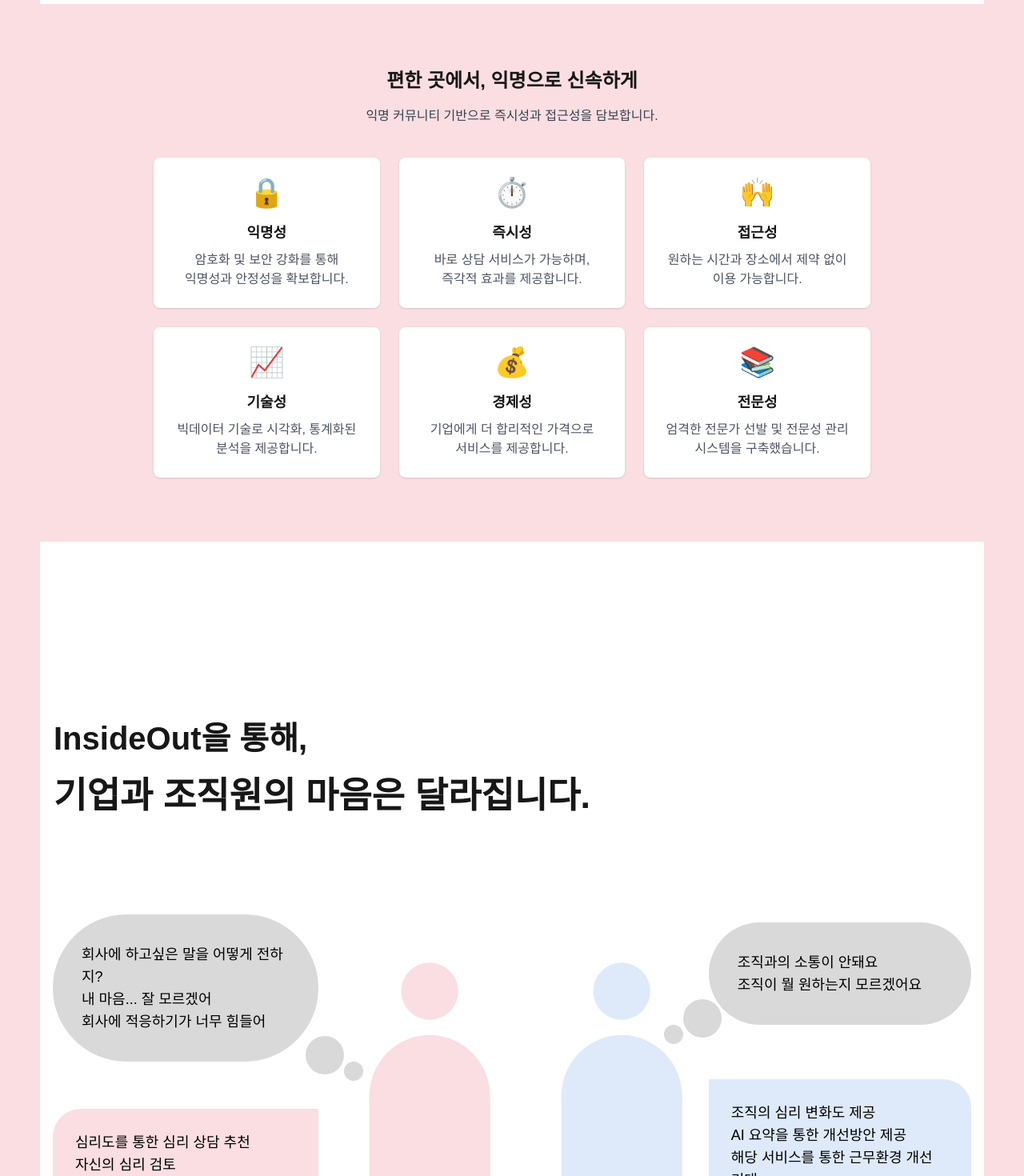
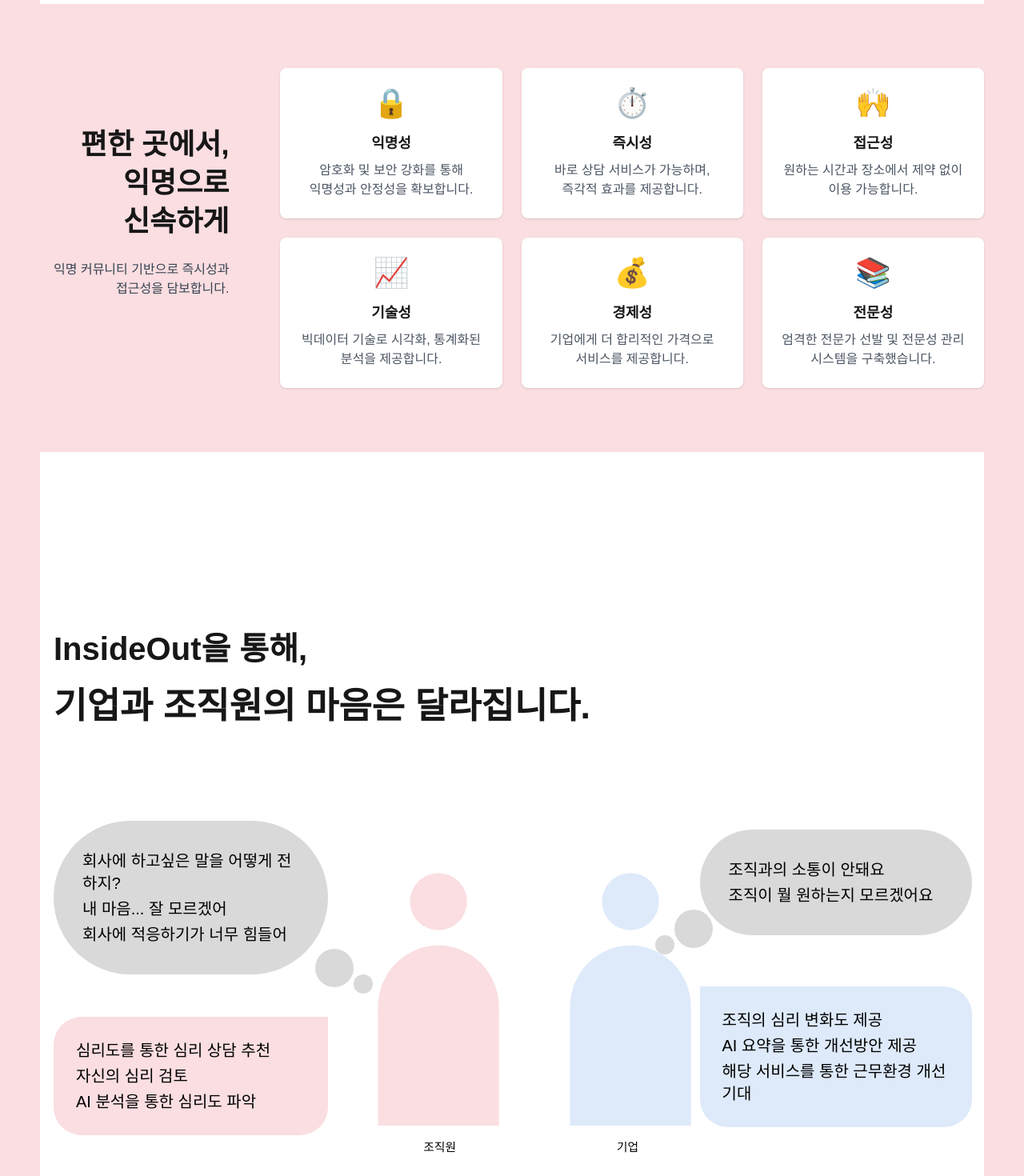
Before and after one commit to gjtjdwl/insideout-front, a Next.js app: page / in a window 1280 px wide. Shown: the part 920-2390 px from the top of the page at 80% size. Built offline with nearby package versions, Linux system fonts and the light colour scheme.

Commit message:
style : content1 css 수정, content2 애니메이션 적용

```diff
--- a/app/page.tsx
+++ b/app/page.tsx
@@ -107,13 +107,17 @@ export default function Home() {
         </div>
 
         <div id="serviceInfo" className="bg-customPink py-20 min-w-full mb-20">
-          <div className="max-w-4xl mx-auto text-center">
-            <h2 className="text-2xl font-bold mb-4">
-              편한 곳에서, 익명으로 신속하게
-            </h2>
-            <p className="text-gray-700 mb-10">
-              익명 커뮤니티 기반으로 즉시성과 접근성을 담보합니다.
-            </p>
+          <div className="max-w-7xl flex justify-between gap-16 mx-auto text-center">
+            <div className="flex flex-col justify-center text-right">
+              <h2 className="text-4xl font-bold mb-4 leading-[3rem]">
+                편한 곳에서, <br />
+                익명으로 <br />
+                신속하게
+              </h2>
+              <p className="text-gray-700 mb-10 mt-2">
+                익명 커뮤니티 기반으로 즉시성과 접근성을 담보합니다.
+              </p>
+            </div>
             <div className="grid grid-cols-1 sm:grid-cols-2 lg:grid-cols-3 gap-6">
               {features.map((feature, index) => (
                 <div
@@ -157,27 +161,45 @@ export default function Home() {
             </motion.div>
           </div>
           <div className="flex flex-row mb-40">
-            <div className="flex flex-col justify-evenly pb-12 m-4 text-lg">
-              <div className="relative bg-[#d9d9d9] rounded-full flex flex-col justify-center p-9">
+            <div className="flex flex-col justify-evenly pb-12 m-4 text-xl font-light">
+              <motion.div
+                initial={{ opacity: 0, x: -20 }}
+                whileInView={{
+                  opacity: 1,
+                  x: 1,
+                  transition: { delay: 0.4 },
+                }}
+                className="relative bg-[#d9d9d9] rounded-full flex flex-col justify-center p-9"
+              >
                 <div className="absolute w-12 h-12 bg-[#d9d9d9] rounded-full -bottom-4 -right-8"></div>
                 <div className="absolute w-6 h-6 bg-[#d9d9d9] rounded-full -bottom-6 -right-14"></div>
-                <p className=" text-left text-black">
+                <p className=" text-left text-black mb-1">
                   회사에 하고싶은 말을 어떻게 전하지?
                 </p>
-                <p className="text-left text-black">내 마음... 잘 모르겠어</p>
+                <p className="text-left text-black mb-1">
+                  내 마음... 잘 모르겠어
+                </p>
                 <p className=" text-left text-black">
                   회사에 적응하기가 너무 힘들어
                 </p>
-              </div>
-              <div className="bg-customPink mt-10 p-7 rounded-tl-[35px] rounded-bl-[35px] rounded-br-[35px] ">
-                <p className="text-left text-black">
+              </motion.div>
+              <motion.div
+                initial={{ opacity: 0, x: -20 }}
+                whileInView={{
+                  opacity: 1,
+                  x: 1,
+                  transition: { delay: 0.6 },
+                }}
+                className="bg-customPink mt-10 p-7 rounded-tl-[35px] rounded-bl-[35px] rounded-br-[35px] "
+              >
+                <p className="text-left text-black mb-1">
                   심리도를 통한 심리 상담 추천
                 </p>
-                <p className="text-left text-black">자신의 심리 검토</p>
+                <p className="text-left text-black mb-1">자신의 심리 검토</p>
                 <p className="text-left text-black">
                   AI 분석을 통한 심리도 파악
                 </p>
-              </div>
+              </motion.div>
             </div>
             <div className="flex flex-row h-[500px]">
               <img
@@ -187,24 +209,44 @@ export default function Home() {
               />
               <img className="w-60" alt="employer" src="./frame_er.svg" />
             </div>
-            <div className="flex flex-col justify-evenly pb-12 m-4 text-lg">
-              <div className="relative bg-[#d9d9d9] rounded-full flex flex-col justify-center p-9">
+            <div className="flex flex-col justify-evenly pb-12 m-4 text-xl font-light">
+              <motion.div
+                initial={{ opacity: 0, x: 20 }}
+                whileInView={{
+                  opacity: 1,
+                  x: 1,
+                  transition: { delay: 0.4 },
+                }}
+                className="relative bg-[#d9d9d9] rounded-full flex flex-col justify-center p-9 "
+              >
                 <div className="absolute w-12 h-12 bg-[#d9d9d9] rounded-full -bottom-4 -left-8"></div>
                 <div className="absolute w-6 h-6 bg-[#d9d9d9] rounded-full -bottom-6 -left-14"></div>
-                <p className="text-left text-black">조직과의 소통이 안돼요</p>
+                <p className="text-left text-black mb-1">
+                  조직과의 소통이 안돼요
+                </p>
                 <p className=" text-left text-black">
                   조직이 뭘 원하는지 모르겠어요
                 </p>
-              </div>
-              <div className="bg-[#deeafa] mt-10 p-7 rounded-br-[35px] rounded-bl-[35px] rounded-tr-[35px]">
-                <p className="text-left text-black">조직의 심리 변화도 제공</p>
-                <p className="text-left text-black">
+              </motion.div>
+              <motion.div
+                initial={{ opacity: 0, x: 20 }}
+                whileInView={{
+                  opacity: 1,
+                  x: 1,
+                  transition: { delay: 0.6 },
+                }}
+                className="bg-[#deeafa] mt-10 p-7 rounded-br-[35px] rounded-bl-[35px] rounded-tr-[35px]"
+              >
+                <p className="text-left text-black mb-1">
+                  조직의 심리 변화도 제공
+                </p>
+                <p className="text-left text-black mb-1">
                   AI 요약을 통한 개선방안 제공
                 </p>
                 <p className="text-left text-black">
                   해당 서비스를 통한 근무환경 개선 기대
                 </p>
-              </div>
+              </motion.div>
             </div>
           </div>
         </div>
```
